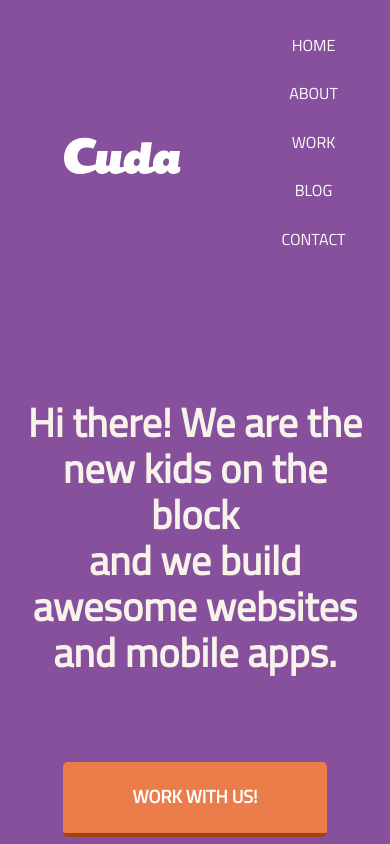
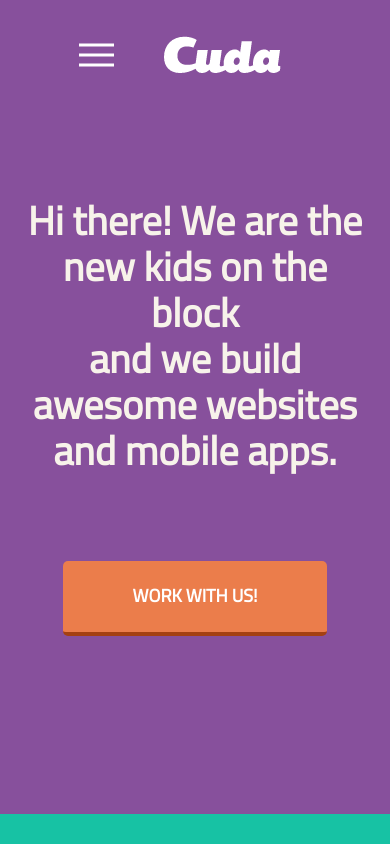
Before and after one commit to krzosdominik/Cuda-SinglePage, a website: page index.html in a window 390 px wide. Shown: the top 844 px of the page. Drawn offline with Linux system fonts and the light colour scheme.

Commit message:
add hamburger menu

```diff
--- a/index.html
+++ b/index.html
@@ -11,6 +11,11 @@
 
         <header class="page-header">
             <div class="container header__flex">
+                <button class="hamburger">
+                    <span class="hamburger__box">
+                        <span class="hamburger__inner"></span>
+                    </span>
+                </button>
                 <figure>
                     <img src='./assets/logo.png' alt='Cuda logo' />
                 </figure>
@@ -21,6 +26,7 @@
                         </li>
                         <li class="navigation__item">
                             <a href='#about'>About</a>
+                        </li>
                         <li class="navigation__item">
                             <a href='#work'>Work</a>
                         </li>
@@ -386,8 +392,10 @@
             </p>
             <form class="contact__form">
                 <div class="contact__inputs">
-                        <input type="text" class="form__input" placeholder="Your Name" />
-                        <input type="email" class="form__input" placeholder="Your Email" />
+                    <input type="text" class="form__input" placeholder="Your
+                        Name" />
+                    <input type="email" class="form__input" placeholder="Your
+                        Email" />
                 </div>
                 <textarea class="form__textarea" placeholder="Your Message"></textarea>
                 <button type='submit' class="form__button">SEND MESSAGE</button>
@@ -421,5 +429,7 @@
             </ul>
         </footer>
 
+        <script src='./js/app.js'></script>
+
     </body>
 </html>
--- /dev/null
+++ b/js/app.js
@@ -0,0 +1,12 @@
+const hamburger = document.querySelector('.hamburger');
+const nav = document.querySelector('.navigation');
+const navItem = document.querySelectorAll('.navigation__item a');
+
+const handleClick = () => {
+    hamburger.classList.toggle('hamburger--active');
+    nav.classList.toggle('navigation--active');
+}
+
+hamburger.addEventListener('click', handleClick);
+
+navItem.forEach(item => item.addEventListener('click', handleClick));
--- /dev/null
+++ b/scss/elements/_hamburger.scss
@@ -0,0 +1,106 @@
+$dark: #171717;
+$light: #ffffff;
+
+.hamburger {
+  @media (min-width: 750px) {
+    display: none;
+  }
+}
+
+@media (max-width: 750px) {
+  .hamburger {
+    padding: 10px;
+    display: inline-block;
+    cursor: pointer;
+    background-color: transparent;
+    border: 0;
+    margin: 0;
+  }
+
+  .hamburger,
+  .navigation {
+    transition: transform 0.3s 0.1s ease-in-out;
+  }
+
+  .hamburger--active {
+    transform: translatex(250px);
+  }
+
+  .hamburger__box {
+    width: 35px;
+    height: 24px;
+    display: inline-block;
+    position: relative;
+  }
+
+  @mixin hamburger-line {
+    width: 100%;
+    height: 3px;
+    background-color: #fff;
+    position: absolute;
+  }
+
+  .hamburger__inner {
+    @include hamburger-line;
+
+    left: 0;
+    top: 50%;
+    transform: translateY(-50%);
+    transition: background-color 0.1s 0.2s ease-in-out;
+  }
+
+  .hamburger__inner::before,
+  .hamburger__inner::after {
+    @include hamburger-line;
+
+    content: "";
+    left: 0;
+    transition: transform 0.2s 0.2s ease-in-out;
+  }
+
+  .hamburger__inner::before {
+    top: -10px;
+  }
+
+  .hamburger__inner::after {
+    top: 10px;
+  }
+
+  .hamburger--active .hamburger__inner {
+    background-color: transparent;
+  }
+
+  .hamburger--active .hamburger__inner:before {
+    transform: translateY(10px) rotate(45deg);
+  }
+
+  .hamburger--active .hamburger__inner:after {
+    transform: translateY(-10px) rotate(-45deg);
+  }
+
+  .navigation {
+    border-radius: 5px;
+    height: 100vh;
+    width: 250px;
+    background-color: lighten($welcome-bgColor, 8);
+    position: absolute;
+    top: 0;
+    left: 0;
+    transform: translateX(-250px);
+  }
+
+  .navigation--active {
+    transform: translateX(0px);
+  }
+
+  .navigation__list {
+    margin-top: 50px;
+    justify-content: center;
+    flex-direction: column;
+
+    .navigation__item {
+      margin-bottom: 10px;
+      font-size: 30px;
+    }
+  }
+}
--- a/scss/elements/_header.scss
+++ b/scss/elements/_header.scss
@@ -15,7 +15,6 @@ $header-height: 80px;
 
     @media (max-width: 750px) {
       justify-content: center;
-      // flex-direction: column;
     }
   }
 
@@ -23,18 +22,7 @@ $header-height: 80px;
     list-style: none;
     display: flex;
 
-    @media (max-width: 750px) {
-      justify-content: center;
-      flex-direction: column;
-    }
-
     .navigation__item {
-      @media (max-width: 750px) {
-        margin-bottom: 30px;
-        padding: 0;
-        text-align: center;
-      }
-
       a {
         text-decoration: none;
         color: #fff;
@@ -42,9 +30,11 @@ $header-height: 80px;
         padding: 10px 20px;
         transition: background-color 0.1s, border-radius 0.1s;
 
-        &:hover {
-          background-color: #643a79;
-          border-radius: 5px;
+        @media (min-width: 750px) {
+          &:hover {
+            background-color: #643a79;
+            border-radius: 5px;
+          }
         }
       }
     }
--- a/scss/main.scss
+++ b/scss/main.scss
@@ -17,3 +17,4 @@
 @import './elements/opinions';
 @import './elements/contact';
 @import './elements/footer';
+@import './elements/hamburger';
```
Also changed, not shown: css/main.css, 1 other file. Lines whose indentation alone changed are shown as unchanged.
